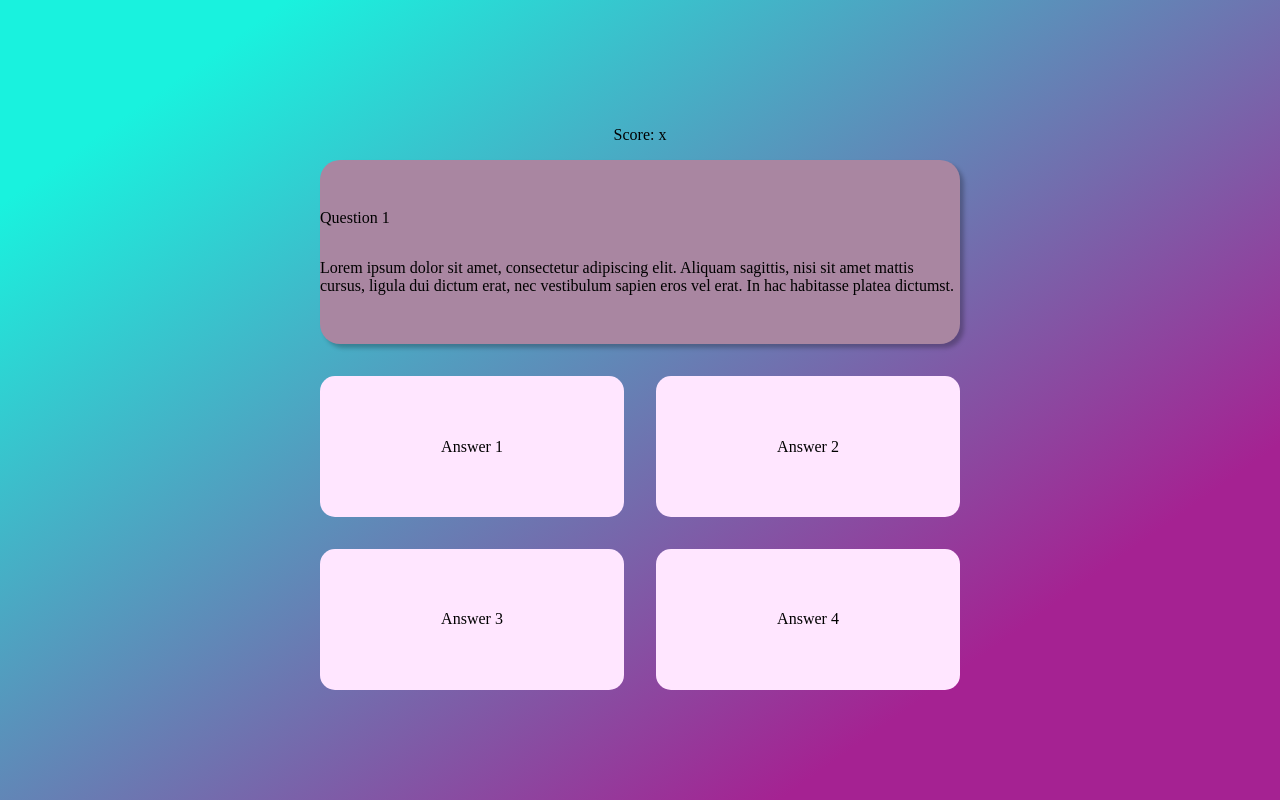
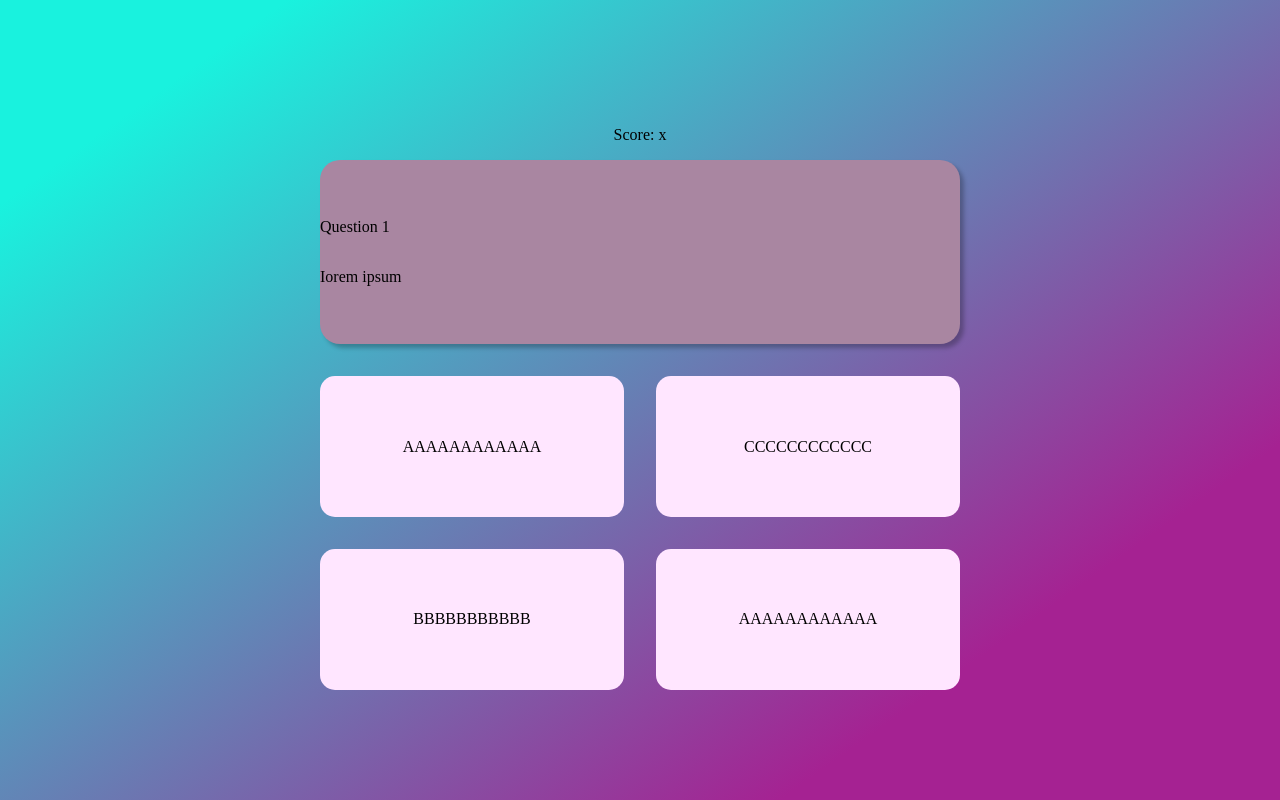
Before and after one commit to Bmil9696pl/Loremaster, a PHP site: page /question in a window 1280 px wide. Run offline with PHP 8.4, Linux system fonts and the light colour scheme.

Commit message:
lab7 added generated questions and answers

```diff
--- a/public/views/question.php
+++ b/public/views/question.php
@@ -13,21 +13,21 @@
                 Question 1
             </p>
             <p>
-                Lorem ipsum dolor sit amet, consectetur adipiscing elit. Aliquam sagittis, nisi sit amet mattis cursus, ligula dui dictum erat, nec vestibulum sapien eros vel erat. In hac habitasse platea dictumst.
+                <?= $question->getQuestion() ?>
             </p>
         </div>
         <div class = "answers-container">
             <div class = "answer">
-                <p>Answer 1</p>
+                <p><?= $question->getAnswer() ?></p>
             </div>
             <div class = "answer">
-                <p>Answer 2</p>
+                <p><?= $question->getAnswer() ?></p>
             </div>
             <div class = "answer">
-                <p>Answer 3</p>
+                <p><?= $question->getAnswer() ?></p>
             </div>
             <div class = "answer">
-                <p>Answer 4</p>
+                <p><?= $question->getAnswer() ?></p>
             </div>
         </div>
     </div>
--- a/src/controllers/DefaultController.php
+++ b/src/controllers/DefaultController.php
@@ -1,8 +1,12 @@
 <?php
 
+//use modelsquestion\Question;
+
 require_once 'AppController.php';
+require_once __DIR__.'/../models/Question.php';
 
 class DefaultController extends AppController {
+
     public function login(){
         $this->render('login');
     }
@@ -10,7 +14,8 @@ class DefaultController extends AppController {
         $this->render('homescreen');
     }
     public function question(){
-        $this->render('question');
+        $question = new Question();
+        $this->render('question', ["question" => $question]);
     }
     public function regionselect(){
         $this->render('regionselect');
--- a/src/controllers/SecurityController.php
+++ b/src/controllers/SecurityController.php
@@ -1,6 +1,6 @@
 <?php
 
-use models\User;
+//use models\User;
 
 require_once 'AppController.php';
 require_once __DIR__.'/../models/User.php';
--- /dev/null
+++ b/src/models/Question.php
@@ -0,0 +1,38 @@
+<?php
+
+//namespace models;
+
+class Question
+{
+    private $question;
+    private $answers;
+
+    public function __construct()
+    {
+        $this->question = "Iorem ipsum";
+        $this->answers = array("AAAAAAAAAAAA","BBBBBBBBBBB","CCCCCCCCCCCC","DDDDDDDDDDD");
+    }
+
+    /**
+     * @return mixed
+     */
+    public function getQuestion()
+    {
+        return $this->question;
+    }
+
+    /**
+     * @return mixed
+     */
+    public function getAnswer()
+    {
+        $return = null;
+        while($return == null) {
+            $n = rand(0, count($this->answers));
+            $return = $this->answers[$n];
+            //unset($this->answers[$n]);
+        }
+        array_splice($this->answers, $n, $n);
+        return $return;
+    }
+}
--- a/src/models/User.php
+++ b/src/models/User.php
@@ -1,6 +1,6 @@
 <?php
 
-namespace models;
+//namespace models;
 
 class User
 {
```
